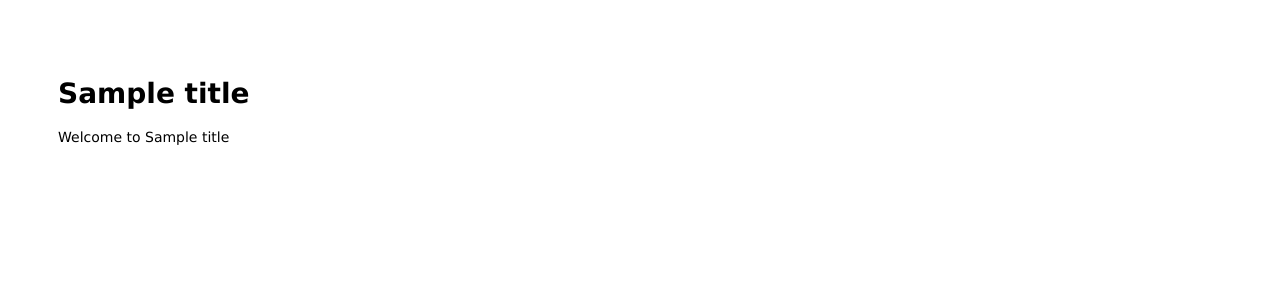
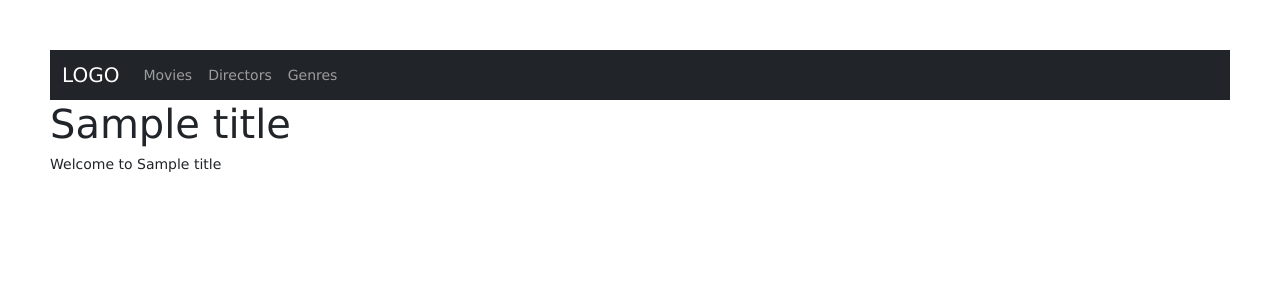
Before and after one commit to fernie-cpu/inventory-app, a Node project: template views/index.pug in a window 1280 px wide. Shown: the top 300 px of the page. Run offline with Node 20 templates, Linux system fonts and the light colour scheme; the template is opened without the code that fills it: most values are stand-ins (such as "Sample title", 1, 10 or a date in 2020).

Commit message:
layout template

```diff
--- a/views/layout.pug
+++ b/views/layout.pug
@@ -1,7 +1,24 @@
 doctype html
-html
+html(lang="en")
   head
     title= title
+    meta(charset='utf-8')
+    meta(name='viewport', content='width=device-width, initial-scale=1')
+    link(href="https://cdn.jsdelivr.net/npm/bootstrap@5.0.1/dist/css/bootstrap.min.css", rel="stylesheet", integrity="sha384-+0n0xVW2eSR5OomGNYDnhzAbDsOXxcvSN1TPprVMTNDbiYZCxYbOOl7+AMvyTG2x", crossorigin="anonymous")
     link(rel='stylesheet', href='/stylesheets/style.css')
   body
+    nav(class='navbar navbar-expand-lg navbar-dark bg-dark')
+      div(class='container-fluid')
+        a(class='navbar-brand' href='/') LOGO
+        button(class='navbar-toggler', type='button', data-bs-toggle='collapse', data-bs-target='navbarNavDropdown', aria-controls='navbarNavDropdown', aria-expanded='false', aria-label='Toggle navigation')
+          span(class='navbar-toggler-icon')
+        div(class='collapse navbar-collapse', id='navbarDropdown')
+          ul(class='navbar-nav')
+            li(class='nav-item')
+              a(href='/collection/movies', class='nav-link') Movies
+            li(class='nav-item')
+              a(href='/collection/directors', class='nav-link') Directors
+            li(class='nav-item dropdown')
+              a(href='/collection/genres', class='nav-link') Genres
+
     block content
```
